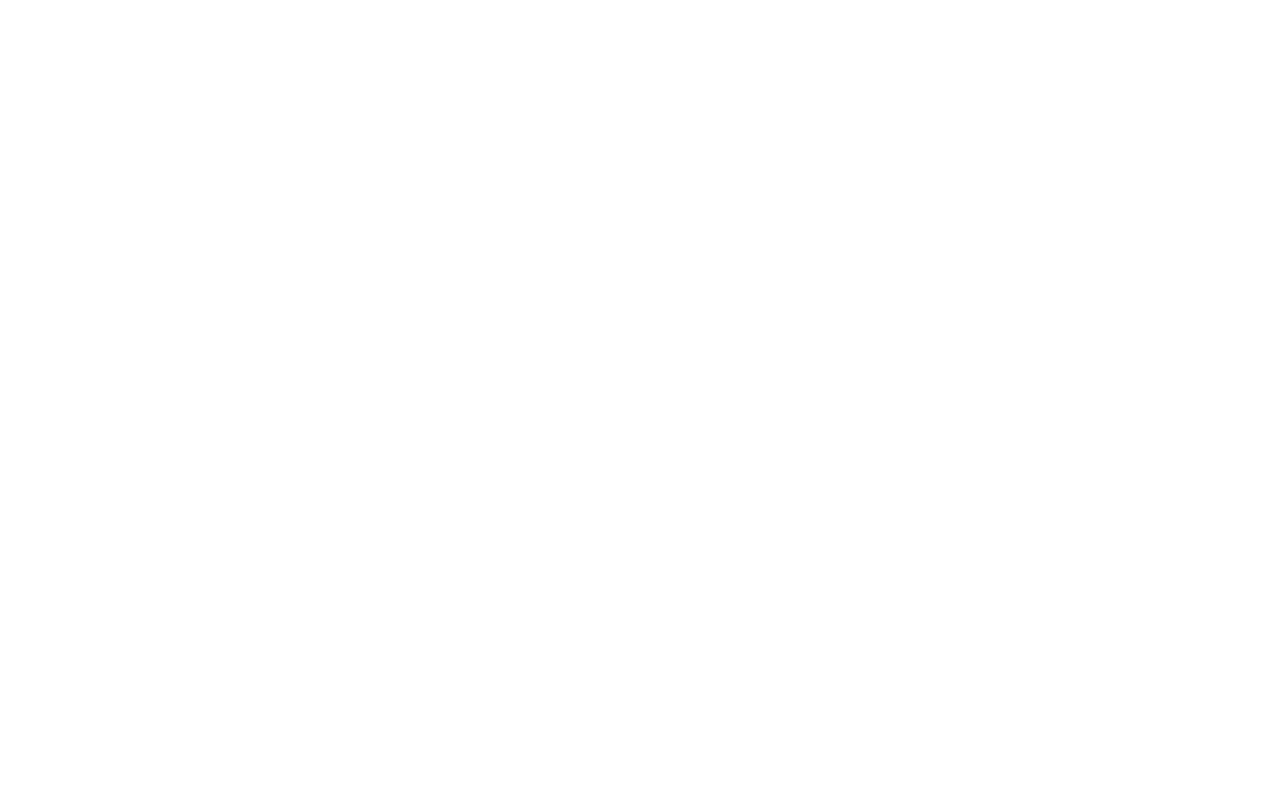
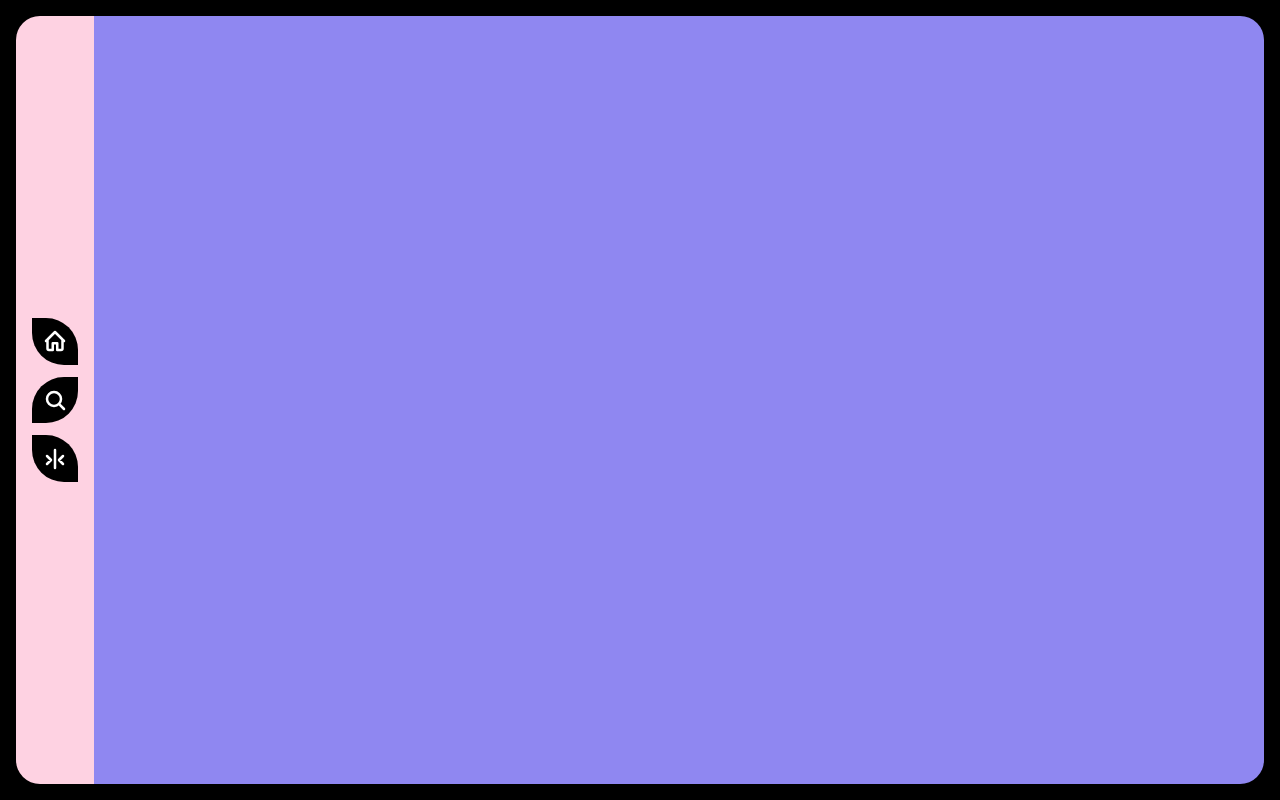
Before and after one commit to DIVYANSH4711/Lyrica-frontend, a React (Vite) app: page / in a window 1280 px wide. Built offline with nearby package versions, Linux system fonts and the light colour scheme.

Commit message:
add sections

```diff
--- a/src/App.jsx
+++ b/src/App.jsx
@@ -1,11 +1,67 @@
-import { useState } from 'react'
+import { useEffect, useState } from 'react';
 
 function App() {
+  const [section, setSection] = useState('home');
   return (
-    <>
+    <div className='h-screen w-full p-4 bg-black'>
+      <div className={`flex h-full w-full`}>
+        <div className='flex flex-col justify-center space-y-3 items-center h-full w-1/16 bg-[#FED2E2] rounded-l-3xl'>
+          <div className="flex justify-center items-center w-3/5 aspect-square bg-black rounded-tr-4xl rounded-bl-4xl">
+            <svg
+              xmlns="http://www.w3.org/2000/svg"
+              fill="none"
+              viewBox="0 0 24 24"
+              strokeWidth={2.5}
+              stroke="white"
+              className="w-6 h-6"
+            >
+              <path
+                strokeLinecap="round"
+                strokeLinejoin="round"
+                d="M3 12l9-9 9 9M4.5 10.5v9a1.5 1.5 0 001.5 1.5h3.75v-6.75h4.5v6.75H18a1.5 1.5 0 001.5-1.5v-9"
+              />
+            </svg>
+          </div>
+          <div className="flex justify-center items-center w-3/5 aspect-square bg-black rounded-tl-4xl rounded-br-4xl">
+            <svg
+              xmlns="http://www.w3.org/2000/svg"
+              fill="none" viewBox="0 0 24 24"
+              strokeWidth={2.5}
+              stroke="white"
+              className="w-6 h-6"
+            >
+              <path
+                strokeLinecap="round"
+                strokeLinejoin="round"
+                d="M21 21l-4.35-4.35M11 18a7 7 0 100-14 7 7 0 000 14z"
+              />
+            </svg>
 
-    </>
-  )
+          </div>
+          <div className="flex justify-center items-center w-3/5 aspect-square bg-black rounded-tr-4xl rounded-bl-4xl">
+            <svg
+              xmlns="http://www.w3.org/2000/svg"
+              fill="none"
+              viewBox="0 0 24 24"
+              strokeWidth={2.5}
+              stroke="white"
+              className="w-6 h-6"
+            >
+              <path
+                strokeLinecap="round"
+                strokeLinejoin="round"
+                d="M4 17l4-4-4-4m16 0l-4 4 4 4M12 3v18"
+              />
+            </svg>
+
+          </div>
+        </div>
+        <div className='h-full w-15/16 bg-[#8F87F1] rounded-r-3xl'>
+
+        </div>
+      </div>
+    </div>
+  );
 }
 
-export default App
+export default App;
```
